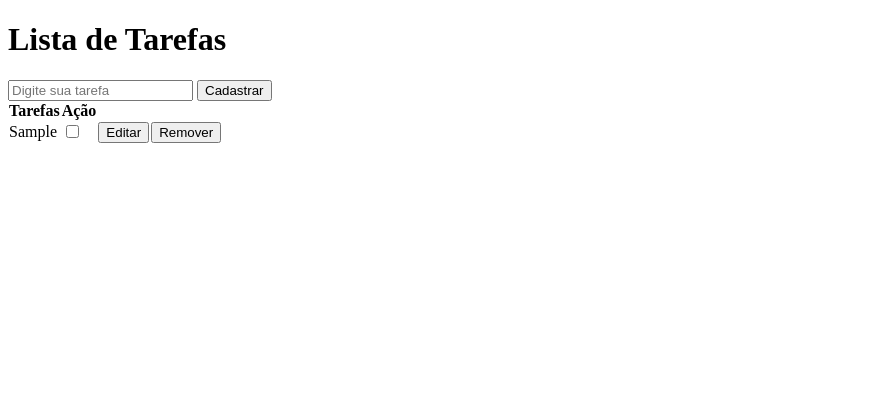
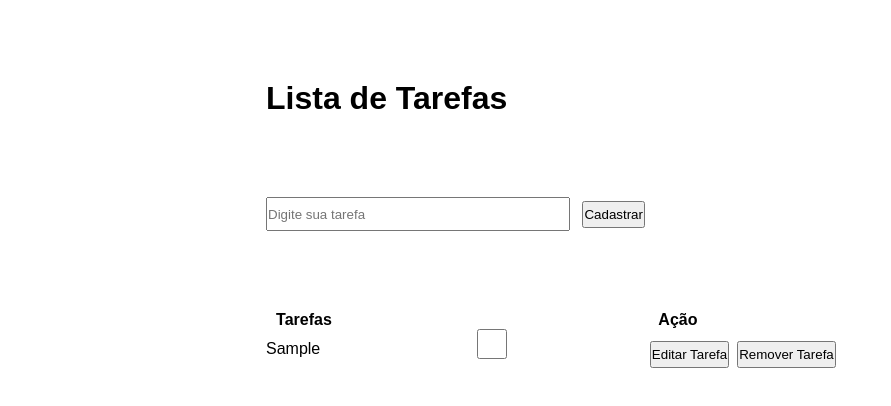
Before and after one commit to Phillipe-Hugo/modulo_9, a plain HTML site: page index.html in a window 1280 px wide. Both pictures are taken after typing "Sample" into the empty fields and a click on the button "Cadastrar". Shown: the whole page, without its empty margins (0-891 px from the left). Drawn offline with nearby package versions, Linux system fonts and the light colour scheme.

Commit message:
correção na função jquery e na classe css

```diff
--- a/index.html
+++ b/index.html
@@ -31,7 +31,7 @@
             <tr v-for="item in list" :key="item.id">
                 <td class="nome-tarefa">---</td>
                 <td>
-                    <input type="checkbox" id="checkbox" class="concluida-checkbox option__input">
+
                 </td>
                 <td>
                     <button class="editar-tarefa">Editar Tarefa</button>
--- a/style.css
+++ b/style.css
@@ -1,14 +1,72 @@
-td .nome-tarefa.concluida {
+*{
+    margin: 0;
+    padding: 0;
+    box-sizing: content-box;
+    font-family: sans-serif;
+}
+
+header h1 {
+    margin: 80px auto;
+    max-width: 748px;
+    width: 100%;
+}
+
+td .nome-tarefa {
     text-decoration: line-through;
-}
-.concluida{
+  }
+
+  element.style {
     text-decoration: line-through;
 }
 
-.nome-tarefa .concluida .option__input{
-    text-decoration: line-through;
+tbody {
+    display: table-row-group;
+    vertical-align: middle;
+    border-color: inherit;
+    margin: 80px auto;
+    max-width: 748px;
+    width: 100%;
 }
 
-.nome-tarefa.concluida {
+table {
+
+
+    margin: 80px auto;
+    max-width: 748px;
+    width: 100%;
+
+}
+
+.concluida {
     text-decoration: line-through;
+
 }
+
+
+
+button {
+    padding: 4px 0;
+    margin-left: 8px;
+}
+
+button:hover {
+    background-color: #87a091;
+}
+
+input {
+    width: 300px;
+    height: 30px;
+    box-sizing: 8px;
+
+}
+
+.container {
+    margin: 80px auto;
+    max-width: 748px;
+    width: 100%;
+
+}
+
+form {
+    margin-top: 40px;
+}
--- a/system.js
+++ b/system.js
@@ -1,59 +1,57 @@
+$(document).ready(function () {
     const nomeTarefas = [];
-const tabelaTarefas = document.getElementById('tabela-tarefas');
-const formTarefas = document.getElementById('form-tarefas');
-const tbody = tabelaTarefas.querySelector('tbody');
-const checkboxes = document.querySelectorAll('.concluida-checkbox');
-const checkbox = document.querySelector("#checkbox");
+    const tabelaTarefas = $('#tabela-tarefas');
+    const formTarefas = $('#form-tarefas');
+    const tbody = tabelaTarefas.find('tbody');
 
+    tabelaTarefas.on('click', '.editar-tarefa', function () {
+      const linhaTarefa = $(this).closest('tr');
+      const nomeTarefaElement = linhaTarefa.find('.nome-tarefa');
+      const nomeTarefa = nomeTarefaElement.text();
 
-tabelaTarefas.addEventListener('click', function (event) {
-    const elementoClicado = event.target;
-
-    if (elementoClicado.classList.contains('editar-tarefa')) {
-        const linhaTarefa = elementoClicado.closest('tr');
-        const nomeTarefaElement = linhaTarefa.querySelector('.nome-tarefa');
-        const nomeTarefa = nomeTarefaElement.textContent;
-
-        // Aqui você pode implementar a lógica de edição da tarefa
       const novoNomeTarefa = prompt('Digite o novo nome da tarefa', nomeTarefa);
       if (novoNomeTarefa) {
-            nomeTarefaElement.textContent = novoNomeTarefa;
+        nomeTarefaElement.text(novoNomeTarefa);
         const index = nomeTarefas.indexOf(nomeTarefa);
         nomeTarefas[index] = novoNomeTarefa;
       }
-    }
+    });
 
-    if (elementoClicado.classList.contains('remover-tarefa')) {
-        const linhaTarefa = elementoClicado.closest('tr');
-        const nomeTarefa = linhaTarefa.querySelector('.nome-tarefa').textContent;
+    tabelaTarefas.on('click', '.remover-tarefa', function () {
+      const linhaTarefa = $(this).closest('tr');
+      const nomeTarefa = linhaTarefa.find('.nome-tarefa').text();
       const index = nomeTarefas.indexOf(nomeTarefa);
       nomeTarefas.splice(index, 1);
 
+      linhaTarefa.remove();
+    });
+
+    formTarefas.on('submit', function (e) {
+      e.preventDefault();
+
+      const inputNomeTarefa = $('#nome-tarefa');
+
+      if (nomeTarefas.includes(inputNomeTarefa.val())) {
+        alert(`A tarefa "${inputNomeTarefa.val()}" já foi adicionada à lista.`);
+      } else {
+        nomeTarefas.push(inputNomeTarefa.val());
+        inputNomeTarefa.val('');
+
         atualizarTabela();
-
-        // Remova a linha da tabela (opcional)
-        linhaTarefa.remove();
       }
     });
 
-formTarefas.addEventListener('submit', function (e) {
-    e.preventDefault();
+    $(document).on('change', '.concluida-checkbox', function () {
+        const isChecked = $(this).is(':checked');
+        const nomeTarefa = $(this).closest('tr').find('.nome-tarefa');
 
-    adicionarTarefa();
-    atualizarTabela();
-
+        if (isChecked) {
+          nomeTarefa.addClass('concluida');
+        } else {
+          nomeTarefa.removeClass('concluida');
+        }
       });
 
-function adicionarTarefa() {
-    const inputNomeTarefa = document.getElementById('nome-tarefa');
-
-    if (nomeTarefas.includes(inputNomeTarefa.value)) {
-        alert(`A tarefa "${inputNomeTarefa.value}" já foi adicionada à lista.`);
-    } else {
-        nomeTarefas.push(inputNomeTarefa.value);
-        inputNomeTarefa.value = '';
-    }
-}
 
     function atualizarTabela() {
       let linhaTabelaTarefas = '';
@@ -61,34 +59,15 @@ function atualizarTabela() {
       for (let i = 0; i < nomeTarefas.length; i++) {
         let linha = '<tr>';
         linha += `<td class="nome-tarefa">${nomeTarefas[i]}</td>`;
-        linha += '<td><input type="checkbox" class="concluida-checkbox"</td>';
-        linha += '<td><button class="editar-tarefa">Editar</button></td>';
-        linha += '<td><button class="remover-tarefa">Remover</button></td>';
+        linha += '<td>';
+        linha += '<input type="checkbox" id="idCheckd" class="concluida-checkbox concluida estilo-input">';
+        linha += '<button class="editar-tarefa">Editar Tarefa</button>';
+        linha += '<button class="remover-tarefa">Remover Tarefa</button>';
+        linha += '</td>';
         linha += '</tr>';
         linhaTabelaTarefas += linha;
       }
 
-    tbody.innerHTML = linhaTabelaTarefas;
-}
-
-$(document).ready(function () {
-    $('.concluida-checkbox').change(function () {
-        const isChecked = $(this).is(':checked');
-        const nomeTarefa = $(this)
-            .closest('tr')
-            .find('.nome-tarefa');
-
-        if (isChecked) {
-            nomeTarefa.addClass('concluida');
-        } else {
-            nomeTarefa.removeClass('concluida');
+      tbody.html(linhaTabelaTarefas);
     }
   });
-});
-
-
-
-
-
-
-atualizarTabela();
```
Lines whose indentation alone changed are shown as unchanged.
